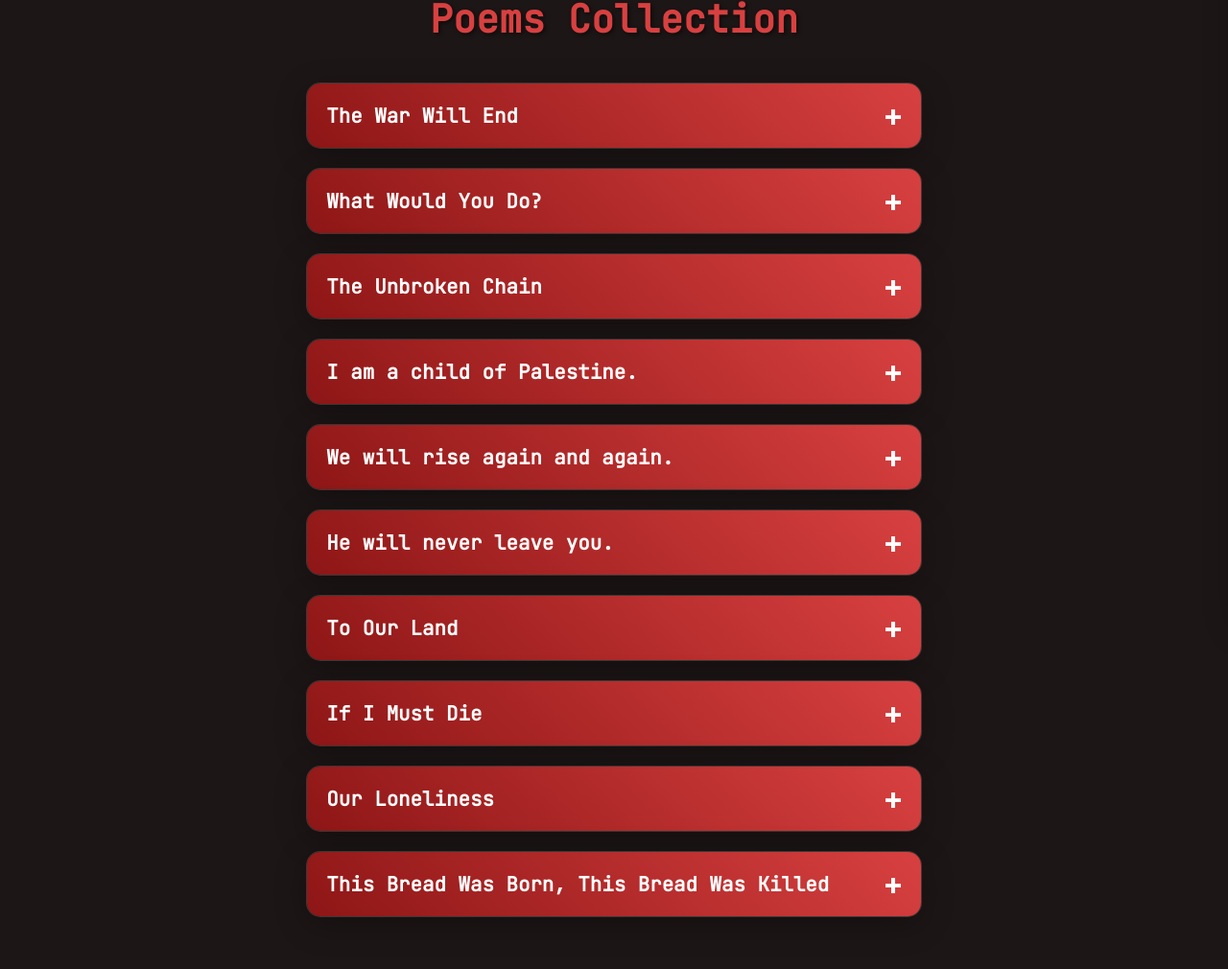
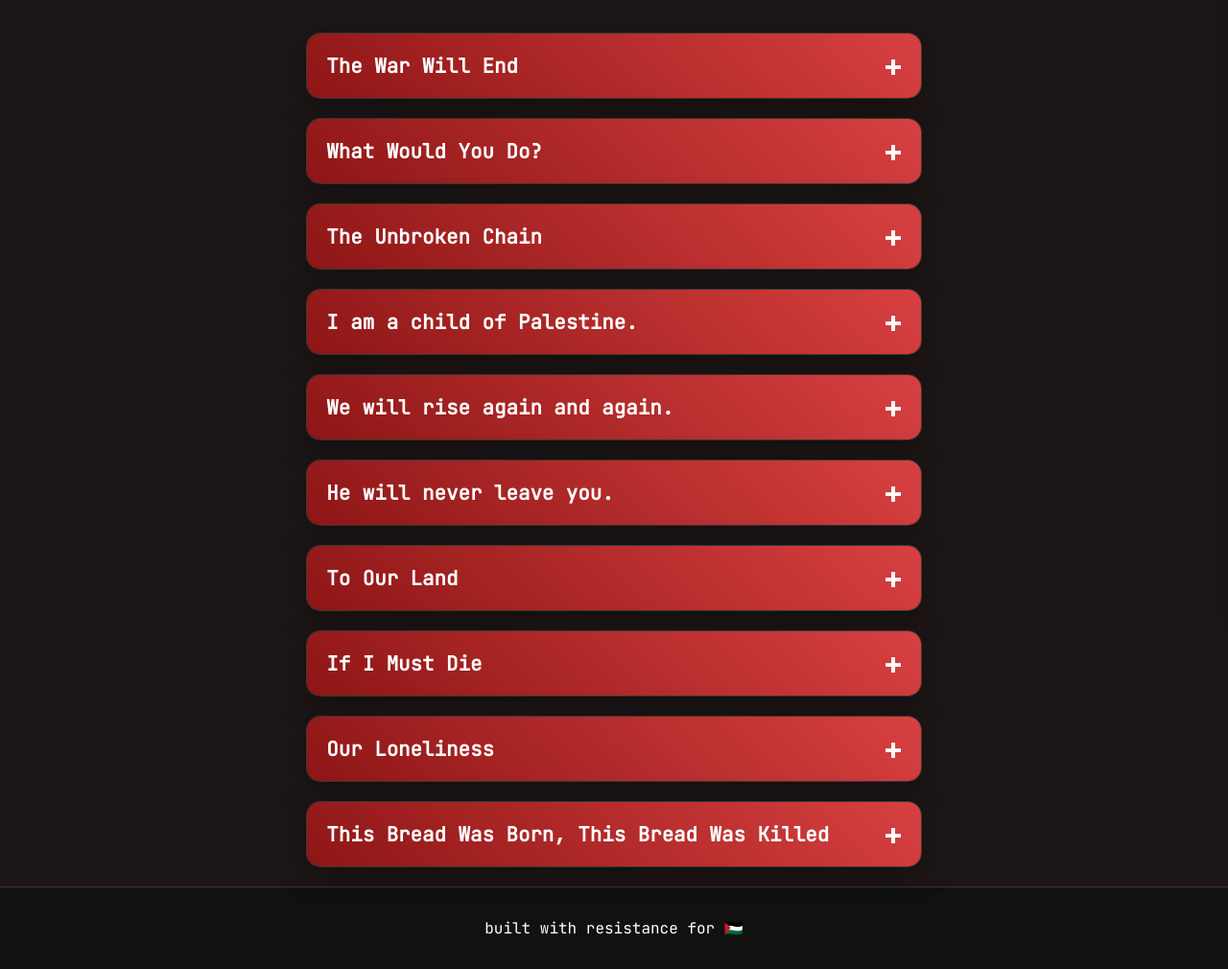
Before and after one commit to MahraibFatima/Resistance, a plain HTML site: page poems.html in a window 1280 px wide. Shown: the part 147-1157 px from the top of the page at 96% size. Drawn offline with Linux system fonts and the light colour scheme.

Commit message:
footer added.

```diff
--- a/poems.html
+++ b/poems.html
@@ -43,7 +43,9 @@
         <h1>Poems Collection</h1>
         <div id="poems-root"></div>
     </div>
-
+    <footer>
+        built with resistance for 🇵🇸
+    </footer>
     <script src="script.js"></script>
 </body>
 </html>
--- a/styles/index.css
+++ b/styles/index.css
@@ -21,7 +21,7 @@ body {
 .header {
     background: #111;
     border-bottom: 1px solid #333;
-    padding: 1rem 0;
+    /* padding: 1rem 0; */
 }
 
 .navbar {
--- a/styles/poems.css
+++ b/styles/poems.css
@@ -9,7 +9,7 @@ body {
     background: linear-gradient(135deg, #1D1616, #333);
     color: #e8e8e8;
     min-height: 100vh;
-    padding: 20px;
+    /* padding: 20px; */
 }
 
 .container {
@@ -105,3 +105,22 @@ h1 {
     font-weight: bold;
     color: #8E1616;
 }
+
+/* Footer overrides for poems page */
+footer {
+    text-align: center;
+    padding: 2rem;
+    background: #111;
+    border-top: 1px solid #333;
+    margin-top: auto;
+    color: #fff;
+}
+
+footer a {
+    color: #D84040;
+    text-decoration: none;
+}
+
+footer a:hover {
+    text-decoration: underline;
+}
```
